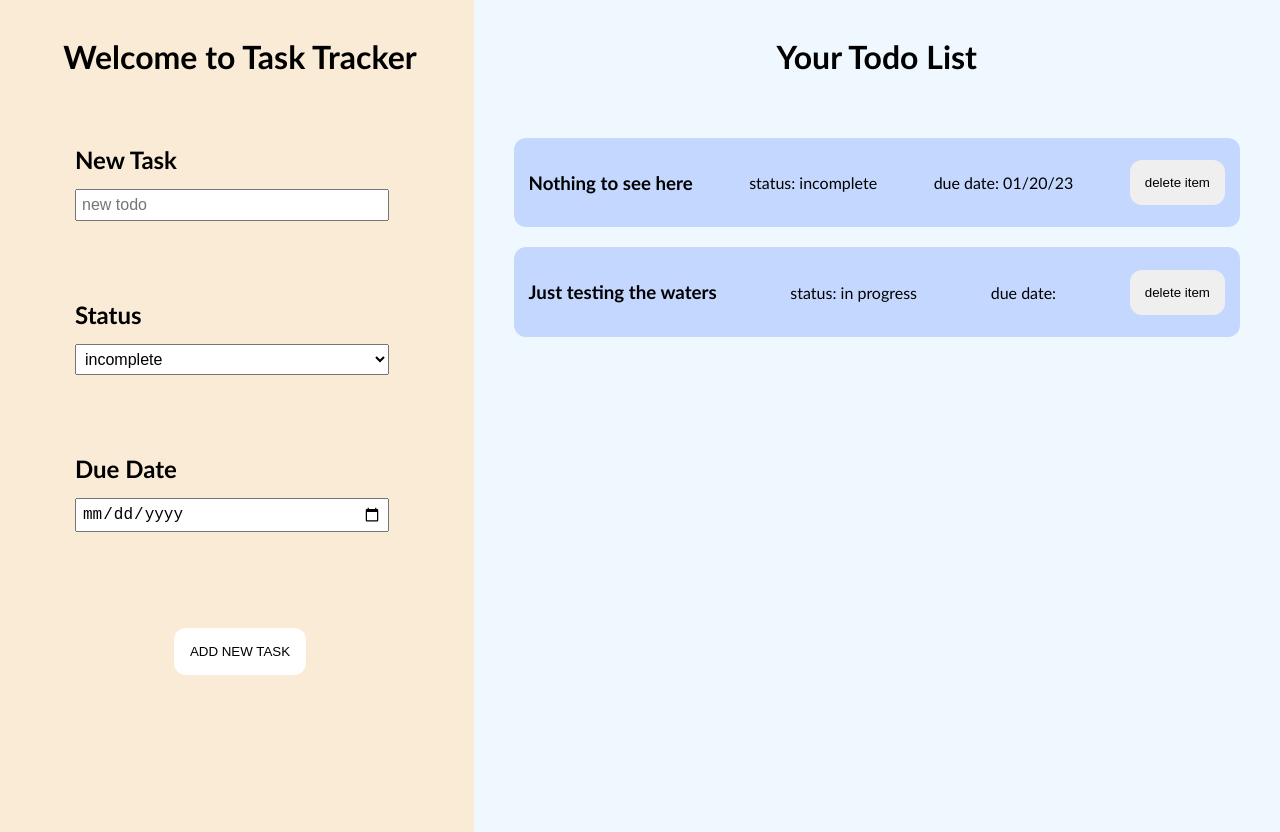
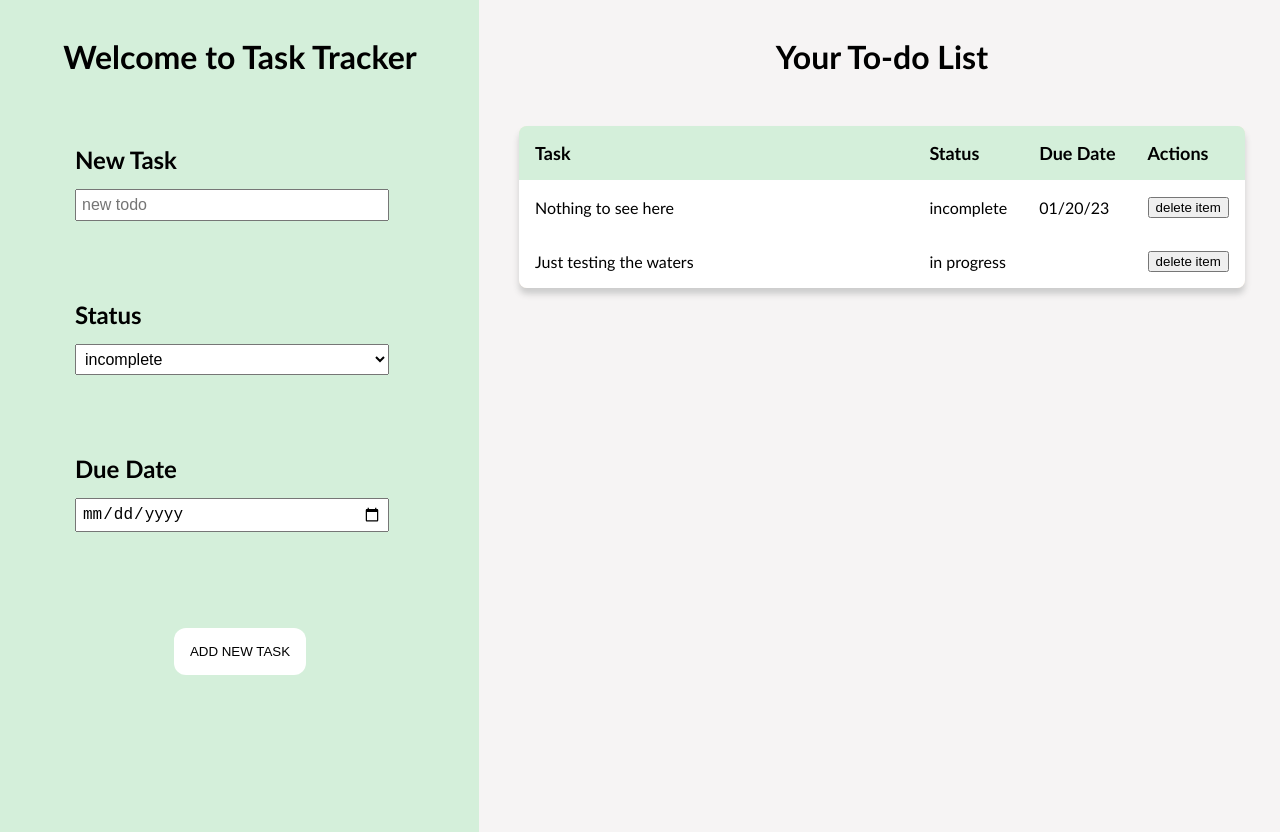
Before and after one commit to tmrich212/task-tracker-redemption, a React (Create React App) app: page / in a window 1280 px wide. Built offline with nearby package versions, Linux system fonts and the light colour scheme.

Commit message:
Task panel changed to map through data as table for better styling

```diff
--- a/src/App.css
+++ b/src/App.css
@@ -27,7 +27,13 @@ form {
 .form-container {
   width: 40%;
   padding: 1rem;
-  background-color: antiquewhite;
+  background-color: rgb(251, 232, 208);
+  background-color:  rgb(212, 243, 255);
+  background-color: #d4efda;
+
+  /* background-color:  rgb(231, 248, 255); */
+  /* background-color: rgb(126, 164, 89); */
+  /* background-color: antiquewhite; */
 }
 
 .form-input {
@@ -43,17 +49,17 @@ label {
   font-weight: bolder;
 }
 
-input, select {
+/* input, select {
   width: 200px;
   font-size: 16px;
   padding: 5px;
-}
+} */
 
-.date-container {
+/* .date-container {
   display: flex;
   justify-content: start;
   flex-direction: column;
-}
+} */
 
 .submit {
  padding-top: 2rem;
@@ -71,7 +77,7 @@ input, select {
 .task-panel {
   width: 70%;
   height: 100vh;
-  background-color: aliceblue;
+  /* background-color: aliceblue; */
   display: flex;
   justify-content: center;
   padding: 1rem 0;
--- a/src/components/Form.css
+++ b/src/components/Form.css
@@ -15,7 +15,7 @@ form {
   .form-container {
     width: 35%;
     padding: 1rem;
-    background-color: antiquewhite;
+    /* background-color: antiquewhite; */
     position: fixed;
   }
 
--- a/src/components/TaskPanel.css
+++ b/src/components/TaskPanel.css
@@ -3,9 +3,10 @@
     text-align: left;
     height: 100vh;
     position: relative;
-    left: 37%;
+    left: 37.4%;
     right: 0;
     width: 63%;
+    background-color: rgb(246, 244, 244);
 }
 
 header h1 {
@@ -17,8 +18,48 @@ header h1 {
     /* background-color: blue; */
 }
 
+.table {
+    margin: 50px auto;
+    background-color: antiquewhite;
+    display: block;
+    overflow: hidden;
+    border-collapse: collapse;
+    box-shadow: 0px 6px 6px #ccc;
+    border-radius: 8px;
+    white-space: nowrap;
+    width: 100em;
+    max-width: 90%;
+    table-layout: fixed;
+    overflow-x: auto;
+}
+
+.table thead {
+    background-color: rgb(188, 228, 244);
+    background-color: rgb(212, 243, 255);
+    background-color: #d4efda;
+
+    /* background-color: #acecba; */
+}
+
+.table th {
+    font-size: large;
+}
+
+.table th, .table td {
+    padding: 1rem;
+}
+
+.table td {
+    background-color: white;
+}
+
+.expand {
+    width: 80%;
+}
+
 .task-item {
     background-color: rgb(196, 216, 255);
+    background-color: rgb(213, 227, 254);
     display: flex;
     justify-content: space-between;
     align-items: center;
--- a/src/components/TaskPanel.js
+++ b/src/components/TaskPanel.js
@@ -4,17 +4,41 @@ import './TaskPanel.css'
 const TaskPanel = ({ tasks, handleClick }) => {
     return (
         <div className='task-panel'>
-        <header><h1>Your Todo List</h1></header>
+           <header><h1>Your To-do List</h1></header>
+
+          <table className='table'>
+            <thead>
+              <tr>
+                <th className='expand'>Task</th>
+                <th>Status</th>
+                <th>Due Date</th>
+                <th>Actions</th>
+              </tr>
+            </thead>
+            <tbody>
+              {tasks.map((task, idx) => (
+                <tr key={task.idx}>
+                  <td>{task.task}</td>
+                  <td>{task.status}</td>
+                  <td>{task.date}</td>
+                  <td><button onClick={() => handleClick(task.id)}>delete item</button></td>
+                </tr>
+              ))}
+
+            </tbody>
+          </table>
+
+{/*
             <div className='task-container'>
             {tasks.map((task) => (
                   <div key={task.id} className="task-item">
                     <h3>{task.task}</h3>
                     <p>status: {task.status}</p>
                     <p>due date: {task.date}</p>
-                    <button onClick={() => handleClick(task.id)}>delete item</button>
+
                   </div>
             ))}
-            </div>
+            </div> */}
         </div>
      );
 }
```
